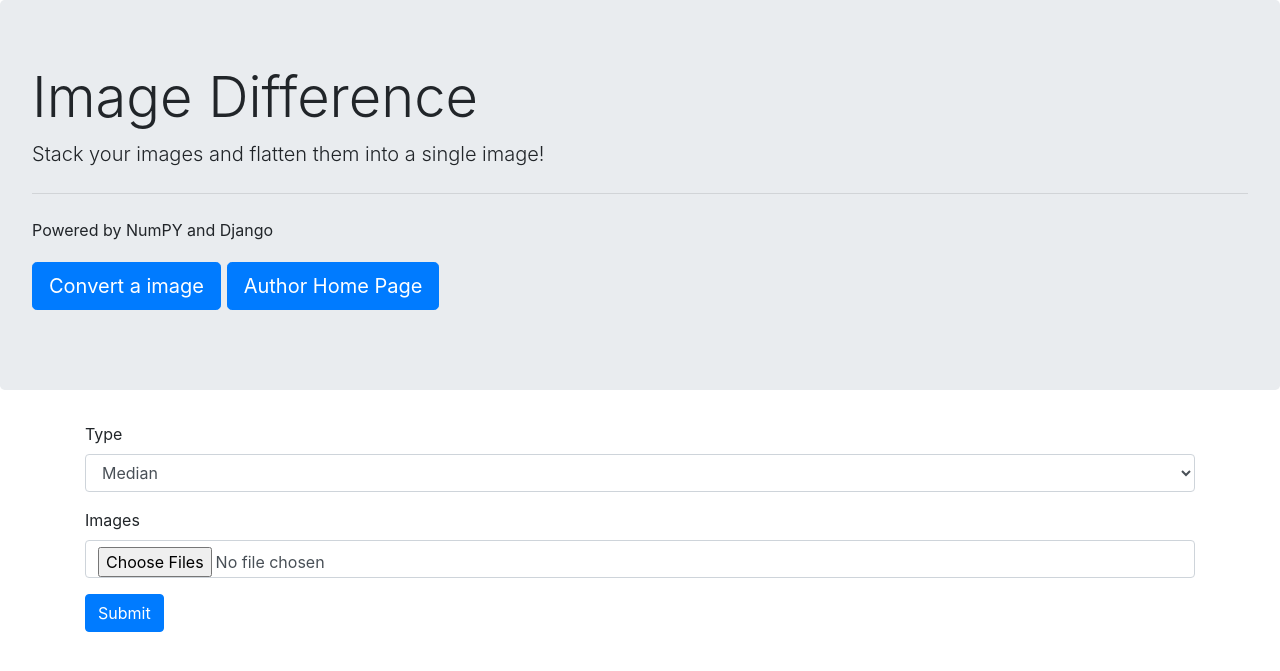
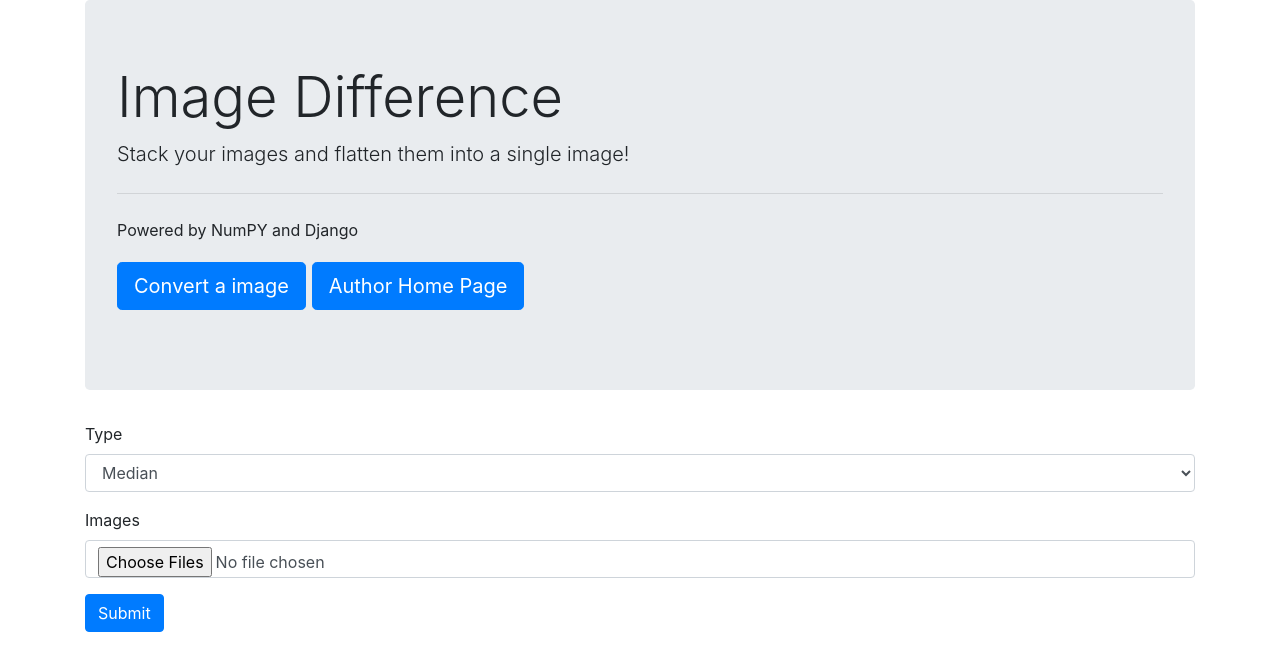
Before and after one commit to tyler71/id_django, a Django app: page / in a window 1280 px wide. Shown: the top 671 px of the page. Run offline with Django 3.2, Linux system fonts and the light colour scheme; some libraries are stand-ins or nearby versions.

Commit message:
Make set meta port

```diff
--- a/app/convertimage/templates/base.html
+++ b/app/convertimage/templates/base.html
@@ -5,6 +5,7 @@
 <head>
     {% bootstrap_css %}
     <meta charset="UTF-8">
+    <meta name="viewport" content="width=device-width, initial-scale=1">
     <title>{% block title %}{% endblock %}</title>
 </head>
 <body>
--- a/app/convertimage/templates/home.html
+++ b/app/convertimage/templates/home.html
@@ -4,6 +4,7 @@
 {% block title %}Home{% endblock %}
 
 {% block content %}
+<div class="container fluid">
   <div class="jumbotron">
     <h1 class="display-4">Image Difference</h1>
     <p class="lead">Stack your images and flatten them into a single image!</p>
@@ -13,6 +14,7 @@
       <a class="btn btn-primary btn-lg mt-1" href="{% url 'home' %}" role="button">Convert a image</a>
       <a class="btn btn-primary btn-lg mt-1" href="https://tylery.org" role="button">Author Home Page</a>
     </p>
+  </div>
 </div>
 <div class="container" id="convert">
   {% if img_object %}
```
Lines whose indentation alone changed are shown as unchanged.
